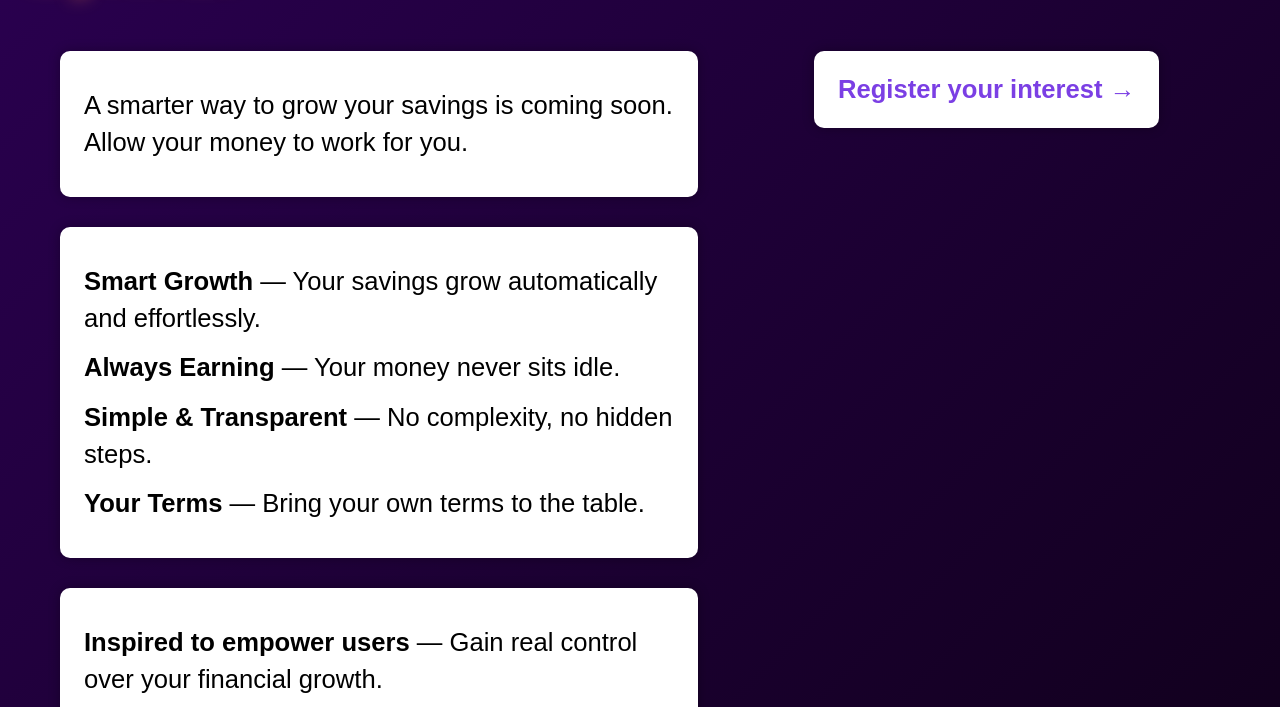
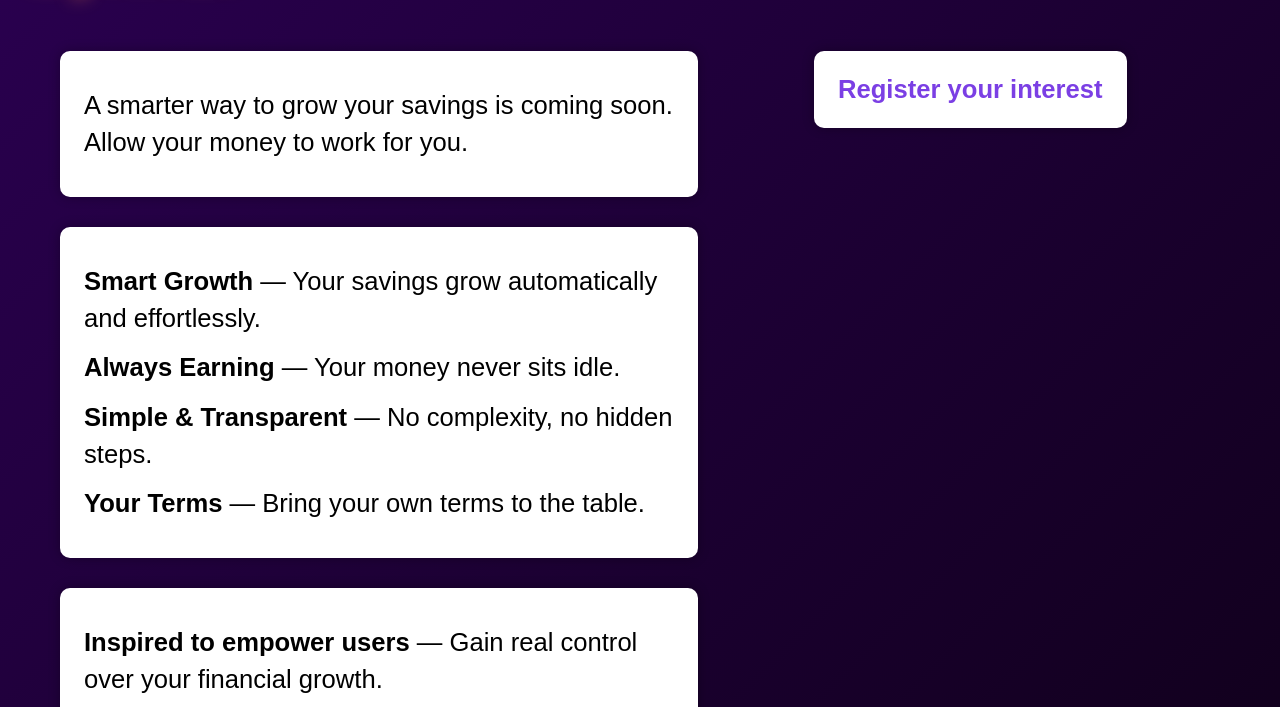
Before and after one commit to Wolfpack66/Zylkfar, a website: page preview-92jf3k1.html in a window 1280 px wide. Shown: the part 89-796 px from the top of the page. Drawn offline with Linux system fonts and the light colour scheme.

Commit message:
Remove arrow from registration link text

```diff
--- a/preview-92jf3k1.html
+++ b/preview-92jf3k1.html
@@ -122,7 +122,7 @@
       <!-- RIGHT COLUMN -->
       <div class="right-column">
         <div class="register">
-          <a href="/contact.html">Register your interest →</a>
+          <a href="/contact.html">Register your interest</a>
         </div>
       </div>
 
```
